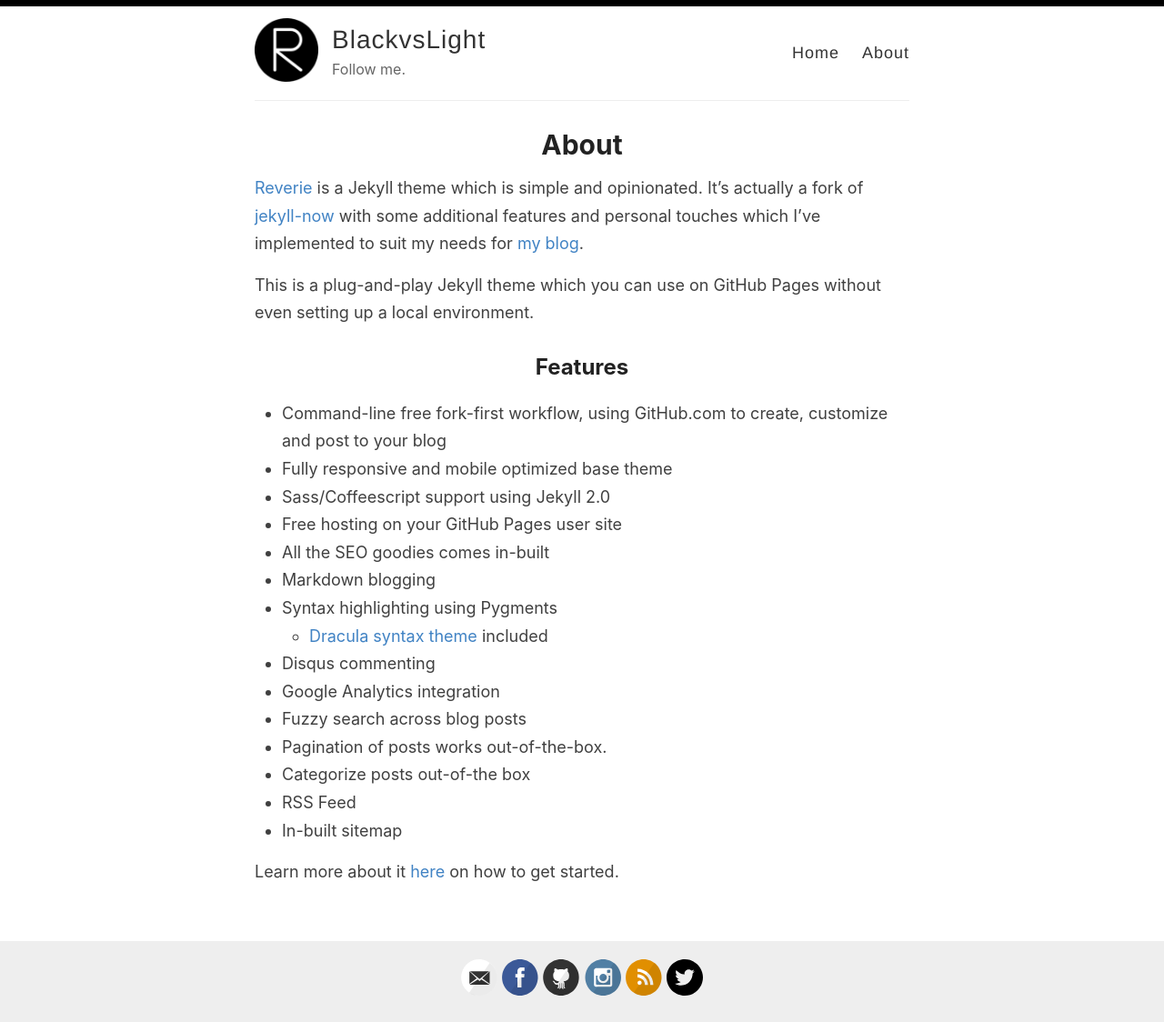
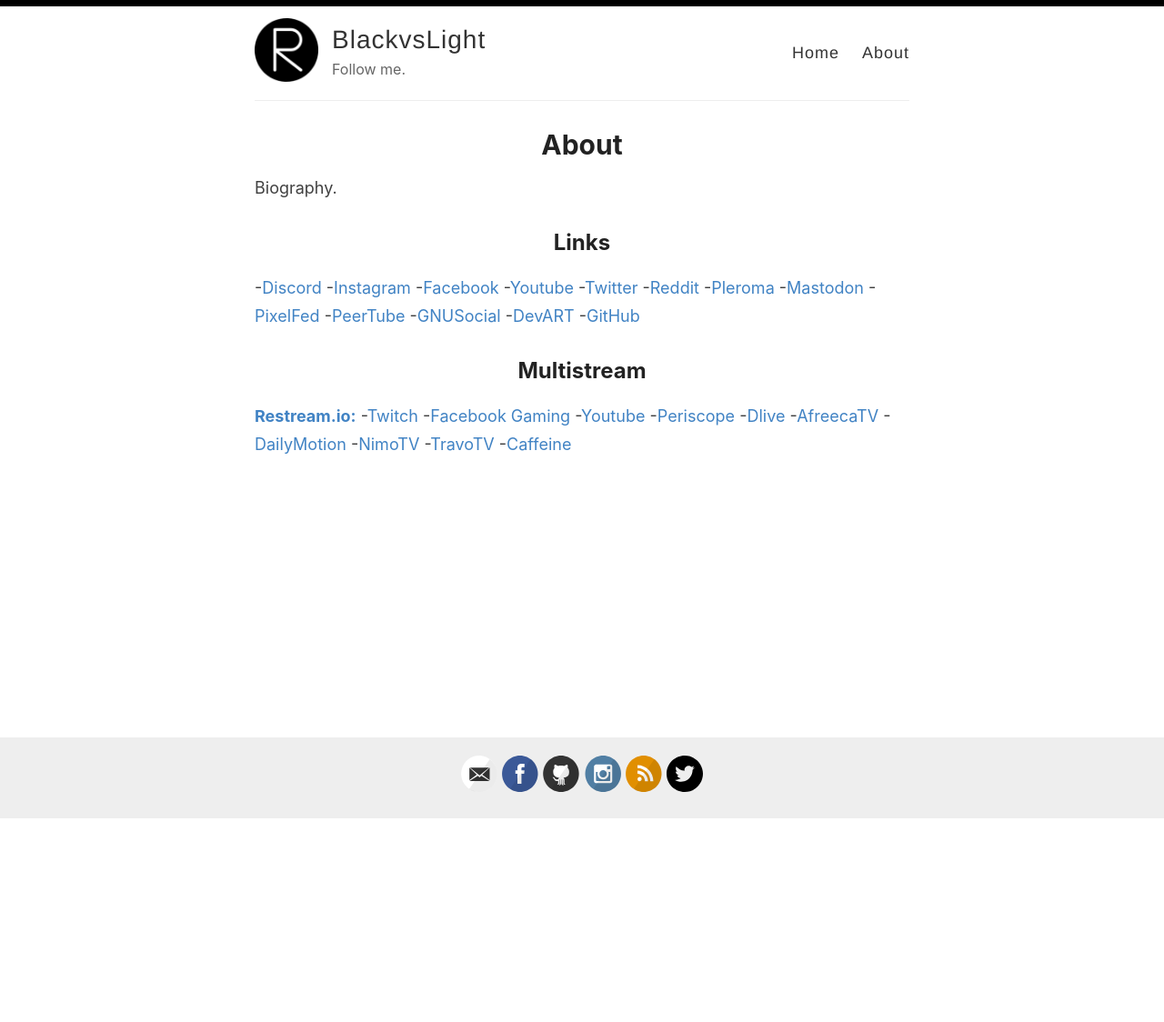
Before and after one commit to anathonous/anathonous.github.io, a Jekyll site: the page built from _pages/about.md, in a window 1280 px wide. Shown: the whole page at 91% size. Built offline with Jekyll 4.4.1, drawn with Linux system fonts in a browser that asks for light colours; after the commit the page ends 901 px from its top, so only the background shows below that.

Commit message:
Update about.md

```diff
--- a/_pages/about.md
+++ b/_pages/about.md
@@ -4,26 +4,34 @@
 permalink: /about/
 ---
 
-[Reverie](https://github.com/amitmerchant1990/reverie) is a Jekyll theme which is simple and opinionated. It's actually a fork of [jekyll-now](https://github.com/barryclark/jekyll-now) with some additional features and personal touches which I've implemented to suit my needs for [my blog](https://www.amitmerchant.com).
+Biography.
 
-This is a plug-and-play Jekyll theme which you can use on GitHub Pages without even setting up a local environment.
+## Links
 
-## Features
+-[Discord](https://discord.gg/HzEJWy52sF)
+-[Instagram](https://instagram.com/blackvslight/)
+-[Facebook](https://www.facebook.com/blackvslight/)
+-[Youtube](https://www.youtube.com/channel/UCXnHRyz5zdX2uS0G_0g1U0g)
+-[Twitter](https://www.twitter.com/blackvslight/)
+-[Reddit](https://www.reddit.com/user/blackvslight)
+-[Pleroma](https://blob.cat/blackvslight)
+-[Mastodon](https://mstdn.social/invite/AxZLzmDK)
+-[PixelFed](https://pixelfed.blob.cat/blackvslight)
+-[PeerTube](https://open.tube/video-channels/blackvslightvideo/videos)
+-[GNUSocial](https://gnusocial.net/blackvslight)
+-[DevART](https://www.deviantart.com/blackvslight)
+-[GitHub](https://github.com/blackvslight)
 
-- Command-line free fork-first workflow, using GitHub.com to create, customize and post to your blog
-- Fully responsive and mobile optimized base theme
-- Sass/Coffeescript support using Jekyll 2.0
-- Free hosting on your GitHub Pages user site
-- All the SEO goodies comes in-built
-- Markdown blogging
-- Syntax highlighting using Pygments
-    - [Dracula syntax theme](https://draculatheme.com/) included
-- Disqus commenting
-- Google Analytics integration
-- Fuzzy search across blog posts
-- Pagination of posts works out-of-the-box.
-- Categorize posts out-of-the box
-- RSS Feed
-- In-built sitemap
+## Multistream
 
-Learn more about it [here](https://github.com/amitmerchant1990/reverie) on how to get started.
+**[Restream.io:](https://restream.io/join/vE0JV)**
+-[Twitch](https://www.twitch.tv/blackvslight)
+-[Facebook Gaming](https://www.facebook.com/blackvslight)
+-[Youtube](https://www.youtube.com/channel/UCXnHRyz5zdX2uS0G_0g1U0g)
+-[Periscope](https://www.periscope.tv/blackvslight)
+-[Dlive](https://dlive.tv/blackvslight)
+-[AfreecaTV](https://bj.afreecatv.com/blackvslight)
+-[DailyMotion]()
+-[NimoTV](https://www.nimo.tv/live/1885574055)
+-[TravoTV](https://trovo.live/blackvslight)
+-[Caffeine](https://www.caffeine.tv/blackvslight)
```
